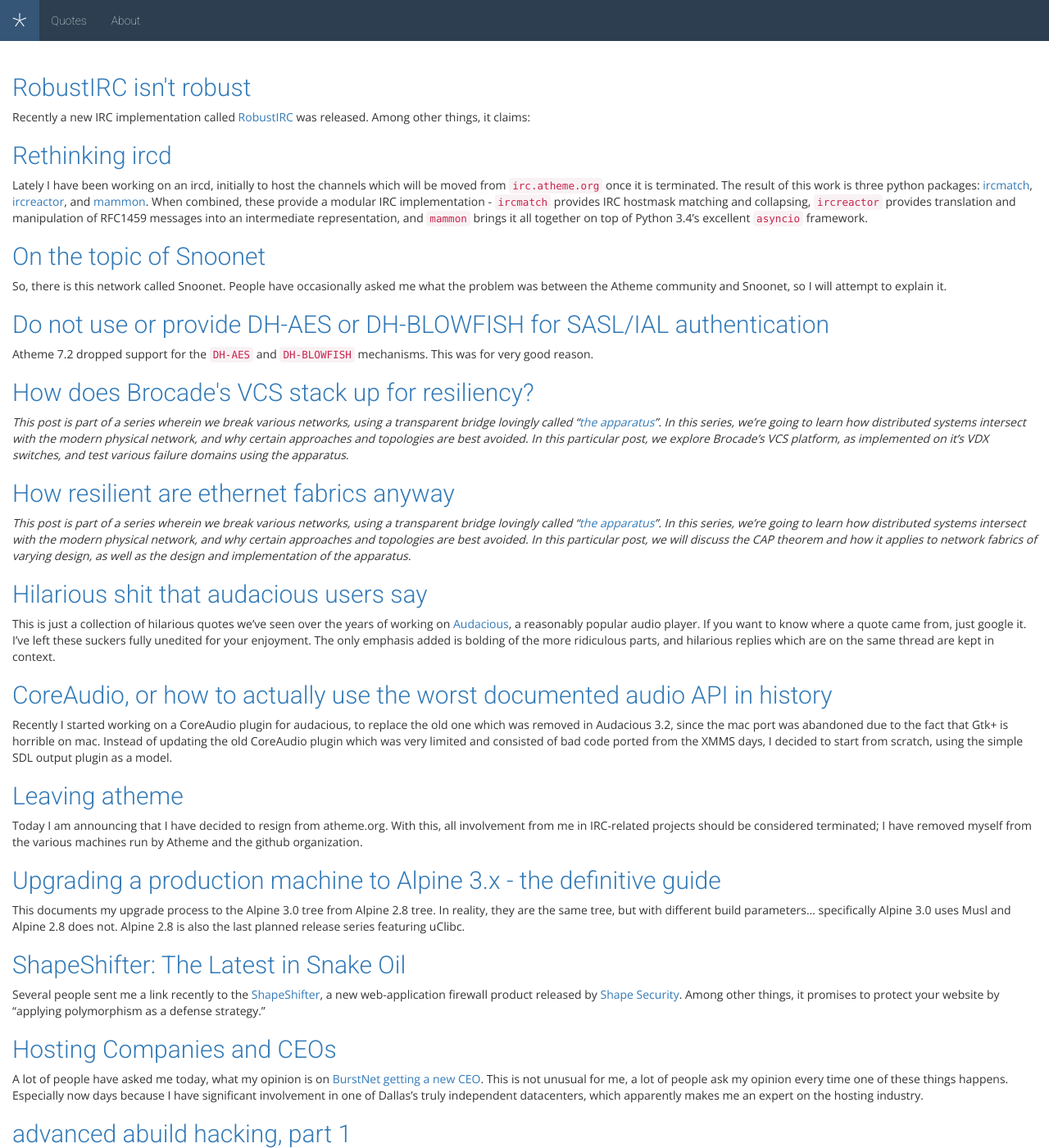
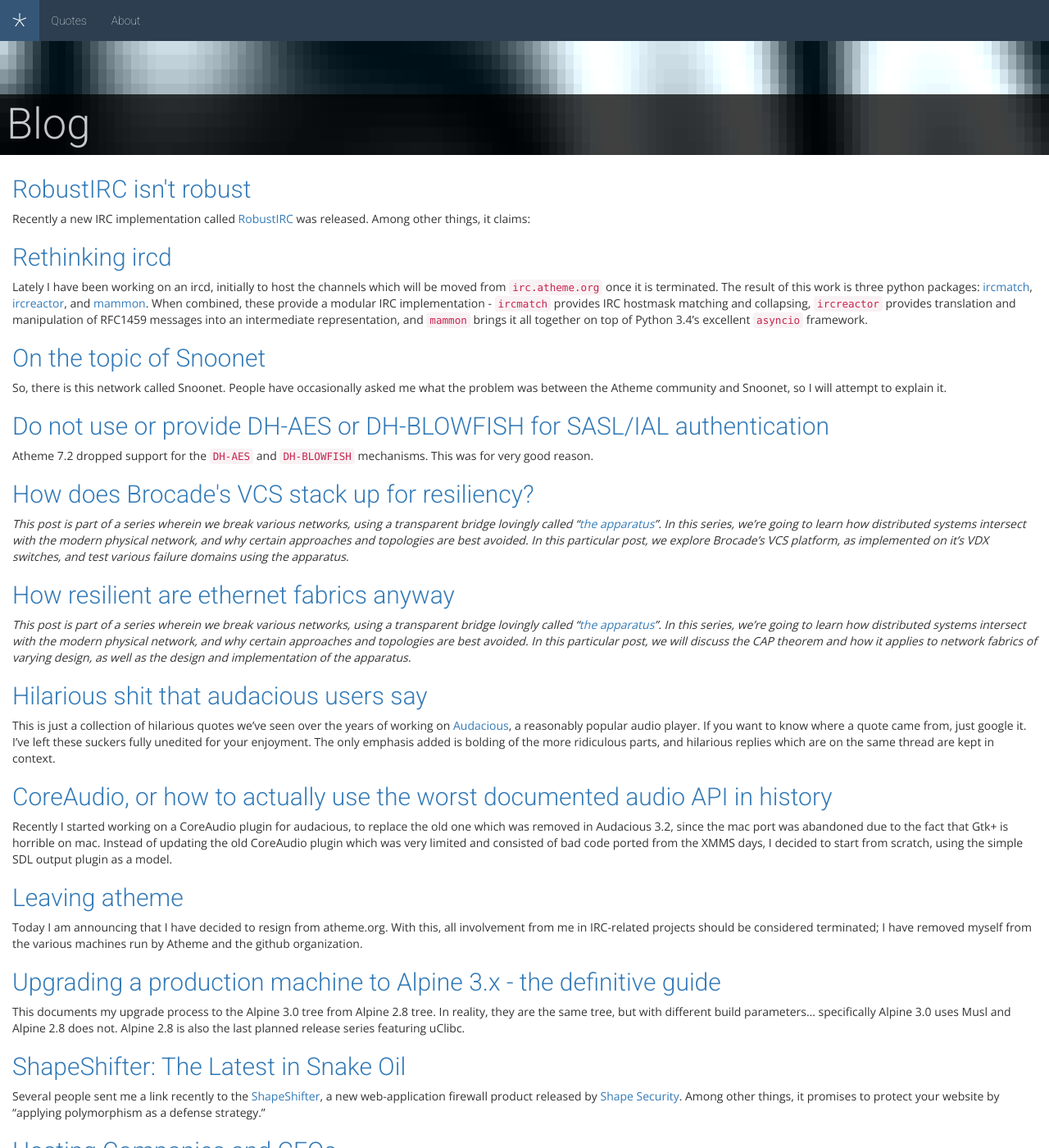
Before and after one commit to kaniini/kaniini.github.io, a Jekyll site: the page built from index.html, in a window 1280 px wide and 1400 px high. Shown: the whole window at 82% size. Built offline with Jekyll 4.4.1, drawn with Linux system fonts in a browser that asks for light colours; nearby versions of some CDN libraries; Markdown is read by kramdown in place of the engine named in the settings.

Commit message:
more work on new layout

```diff
--- a/_layouts/default.html
+++ b/_layouts/default.html
@@ -18,11 +18,15 @@
         <!-- theme -->
         <link rel="stylesheet" href="/css/theme.css">
 
+        <script src="//code.jquery.com/jquery-1.11.2.min.js"></script>
+        <script src="//code.jquery.com/jquery-migrate-1.2.1.min.js"></script>
+
         <script src="https://maxcdn.bootstrapcdn.com/bootstrap/3.3.4/js/bootstrap.min.js"></script>
+        <script src="/js/plasma.js"></script>
     </head>
     <body>
        <header>
-         <nav class="navbar navbar-default">
+         <nav class="navbar navbar-default navbar-fixed-top">
            <div class="navbar-header">
              <button type="button" class="navbar-toggle collapsed" data-toggle="collapse" data-target="#navbar-links">
                <span class="sr-only">Toggle navigation</span>
@@ -41,6 +45,15 @@
            </div>
          </div>
        </header>
+       <div class="container-heading">
+         <div class="heading">
+           <h1>
+               {{ page.title }}
+               {% if page.date %}<span class="pull-right"><small>{{ page.date | date_to_string }}</small></span>{% endif %}
+           </h1>
+         </div>
+         <canvas id="canvas"></canvas>
+       </div>
        <div class="container-fluid">
          <div id="content">
            {{ content }}
--- a/_layouts/post.html
+++ b/_layouts/post.html
@@ -1,9 +1,4 @@
 ---
 layout: default
 ---
-<h2>{{ page.title }}</h2>
-<p class="meta">{{ page.date | date_to_string }}</p>
-
-<div class="post">
 {{ content }}
-</div>
--- a/about.markdown
+++ b/about.markdown
@@ -3,8 +3,6 @@
 title: "About kaniini"
 permalink: /about.html
 ---
-
-# About kaniini
 
 A [rabbit pretending to be a person](http://en.wikipedia.org/wiki/Therianthropy), kaniini is very strange.
 
--- a/css/theme.css
+++ b/css/theme.css
@@ -42,3 +42,32 @@
   font-family: "Open Sans";
   font-weight: 300;
 }
+
+.navbar {
+  margin-bottom: 0 !important;
+}
+
+canvas {
+  top: 0px;
+  width: 100%;
+  height: 10em;
+  z-index: -1;
+}
+
+.heading {
+  position: relative;
+  z-index: 1000;
+  background: #000;
+  opacity: 0.75;
+  color: #fff;
+  top: 150px;
+}
+
+.heading > h1 {
+  font-size: 375%;
+  padding: 0.15em;
+}
+
+.container-heading {
+  margin-top: -55px !important;
+}
--- a/index.html
+++ b/index.html
@@ -1,5 +1,6 @@
 ---
 layout: default
+title: "Blog"
 ---
 
 <div id="home">
--- /dev/null
+++ b/js/plasma.js
@@ -0,0 +1,72 @@
+function simulation (canvas) {
+  /* initial setup. */
+  var ctx = canvas.getContext('2d');
+  var steps = 0;
+
+  /* precalc all the things! */
+  var pwidth = 128, pheight = 8;
+  var vpx = canvas.width/pwidth, vpy = canvas.height/pheight;
+  var last_fps = 0;
+
+  var colormap = [];
+  var cells = [];
+  var cells_base = [];
+
+  for (var i = 0, r, g, b; i <= 255; i++) {
+    r = ~~(128 + 128 * Math.sin(Math.PI * i / 64));
+    g = ~~(128 + 128 * Math.sin(Math.PI * i / 64)) + 16;
+    b = ~~(128 + 128 * Math.sin(Math.PI * i / 64)) + 24;
+    colormap[i] = "rgb(" + ~~r + "," + ~~g + "," + ~~b + ")";
+  }
+
+  /* random seed */
+  var time = Date.now() / 64;
+
+  /* calculate the distribution weight between 4 points on our graph. */
+  function dist (a, b, c, d) {
+    return Math.sqrt((a - c) * (a - c) + (b - d) * (b - d));
+  }
+
+  function plasma (x, y) {
+    return (128 + (128 * Math.sin(x * 0.0625)) +
+            128 + (128 * Math.sin(y * 0.03125)) +
+            128 + (128 * Math.sin(dist(x + time, y - time, canvas.width, canvas.height) * 0.125)) +
+            128 + (128 * Math.sin(Math.sqrt(x * x + y * y) * 0.125)) ) * 0.25;
+  }
+
+  function precalc () {
+    for (var y = 0, x; y < pheight; y++) {
+      for (x = 0; x < pwidth; x++) {
+        cells_base[x + (pwidth * y)] = ~~(plasma(x, y));
+      }
+    }
+  }
+
+  var fw = Math.ceil(vpx), fh = Math.ceil(vpy);
+  function render () {
+    time = Date.now() / 64;
+    precalc();
+
+    for (var y = 0, x; y < pheight; y++) {
+      for (x = 0; x < pwidth; x++) {
+        cells[x + (pwidth * y)] = ~~(cells_base[x + (pwidth * y)] + steps) % 256;
+        ctx.fillStyle = colormap[cells[x + (pwidth * y)]];
+        ctx.fillRect(x * fw, y * fh, fw, fh);
+      }
+    }
+
+    steps += 1;
+    window.requestAnimationFrame(render);
+  }
+
+  precalc();
+
+  window.requestAnimationFrame(render);
+}
+
+document.addEventListener('DOMContentLoaded', function (e) {
+  var canvas = document.getElementById('canvas');
+  canvas.width = window.innerWidth;
+
+  simulation(canvas);
+});
--- a/quotes.markdown
+++ b/quotes.markdown
@@ -4,8 +4,6 @@
 permalink: /quotes.html
 ---
 
-# Quotes about kaniini
-
     <grawity> you seem more like the kind of guy who would maintain a "not shit"-list because it's shorter
 
     <+somasonic> i heard kaniini is a criminal, and the police are after their assets
```
